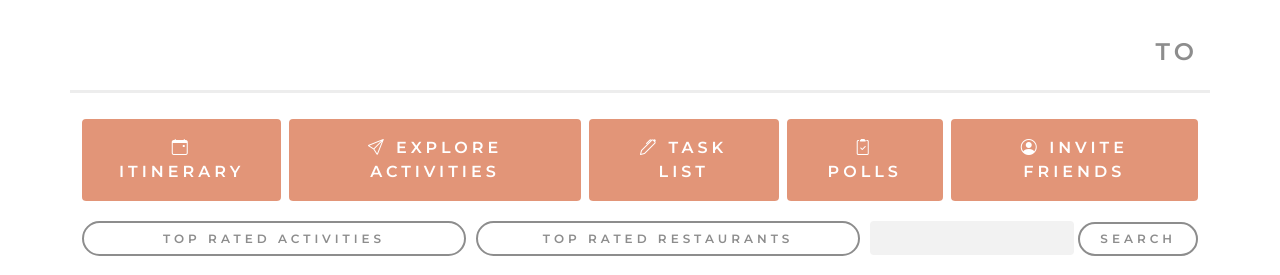
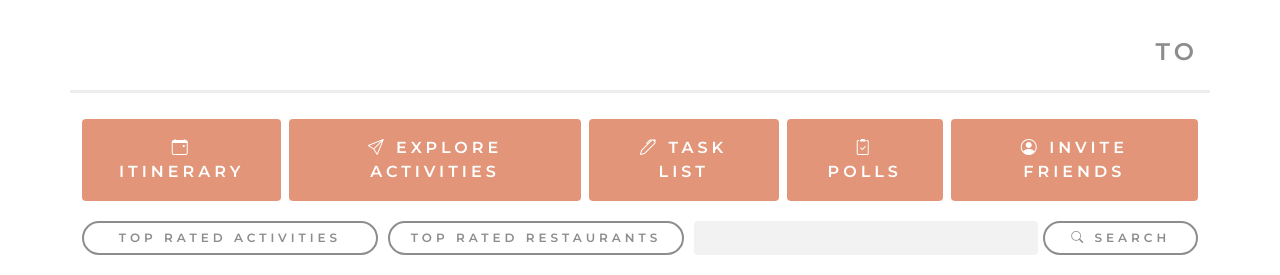
Before and after one commit to kat-jiang/Travel-planning-project, a Flask app: template templates/activities.html in a window 1280 px wide. Shown: the part 55-330 px from the top of the page. Run offline with Flask 2, Linux system fonts and the light colour scheme; the template is opened without the code that fills it, so the values that code supplies are empty; some libraries are stand-ins or nearby versions.

Commit message:
updated styling for pages

```diff
--- a/static/css/activities.css
+++ b/static/css/activities.css
@@ -8,11 +8,29 @@
   width: 100%;
   height: 500px;
   border-radius: 4px;
+  margin-bottom: 20px;
 }
+.mapboxgl-popup-content {
+  text-align: center;
+  font-family: 'Montserrat', sans-serif;
+}
+.popup-title {
+  font-weight: 600;
+  font-size: 16px;
+  /* text-transform: uppercase;
+  letter-spacing: 4px; */
+}
+
 .flex-row {
   justify-content: space-between;
   gap: 10px;
   margin: 0 0 20px;
+}
+
+.search-form {
+  display: flex;
+  flex: 2;
+  gap: 5px;
 }
 
 .btn-search{
@@ -39,7 +57,7 @@
 }
 
 .form-input {
-  flex: 1;
+  flex: 3;
   height:  34px;
   background: #F2F2F2;
   border-radius: 4px;
--- a/static/css/itinerary.css
+++ b/static/css/itinerary.css
@@ -23,7 +23,7 @@ left: 5px;
   width: 18px;
   text-align: center;
   height: 18px;
-background-color: #e29578;
+  background-color: var(--primary-color);
   color: white;
   display: block;
   padding: 0 5px;
--- a/static/js/activities.js
+++ b/static/js/activities.js
@@ -58,7 +58,7 @@ const createMapMarkers = (results) => {
     // create popup for the activity
     const popup = new mapboxgl.Popup({ offset: 25 })
     .setHTML(
-      `<h5>${name}</h5>
+      `<h5 class="popup-title">${name}</h5>
       <p class="star-rating">${stars}</p>`
     )
     // create marker and add to map
--- a/static/js/poll.jsx
+++ b/static/js/poll.jsx
@@ -110,7 +110,7 @@ function PollOptions(props) {
       className="list-group-item voted"
       key={option.option_id}
       value={option.option_id}
-      >{option.option_name} - Your Vote! </li>
+      >{option.option_name} - Your Vote! - </li>
       )
     } else if (votedUsers.includes(currentUser)) {
       options_list.push(
--- a/templates/activities.html
+++ b/templates/activities.html
@@ -24,9 +24,9 @@
   <div class="flex-row d-flex">
     <button class="btn-search" id="activities">Top Rated Activities</button>
     <button class="btn-search" id="restaurants">Top Rated Restaurants</button>
-    <form action='/api/search', method="POST">
+    <form action='/api/search' class="search-form", method="POST">
       <input type="text" class="form-input" name="search-yelp" id="search-yelp" required>
-      <button class="btn-search" type="submit" id="search" value="Search">Search</button>
+      <button class="btn-search" type="submit" id="search" value="Search"><i class="bi bi-search"></i> Search</button>
     </form>
   </div>
   <!-- Row to display results-->
--- a/templates/itinerary.html
+++ b/templates/itinerary.html
@@ -34,7 +34,7 @@
 <div class="container carousel">
   <!-- Button to toggle off canvas for unsorted activities -->
   <button class="btn btn-itinerary btn-toggle" type="button" data-bs-toggle="offcanvas" data-bs-target="#offcanvasExample" aria-controls="offcanvasExample">
-    << See Activity List
+    <i class="bi bi-chevron-double-left"></i> See Activity List
   </button>
 
   <h2 class="titles">Itinerary</h2>
```
Lines whose indentation alone changed are shown as unchanged.
